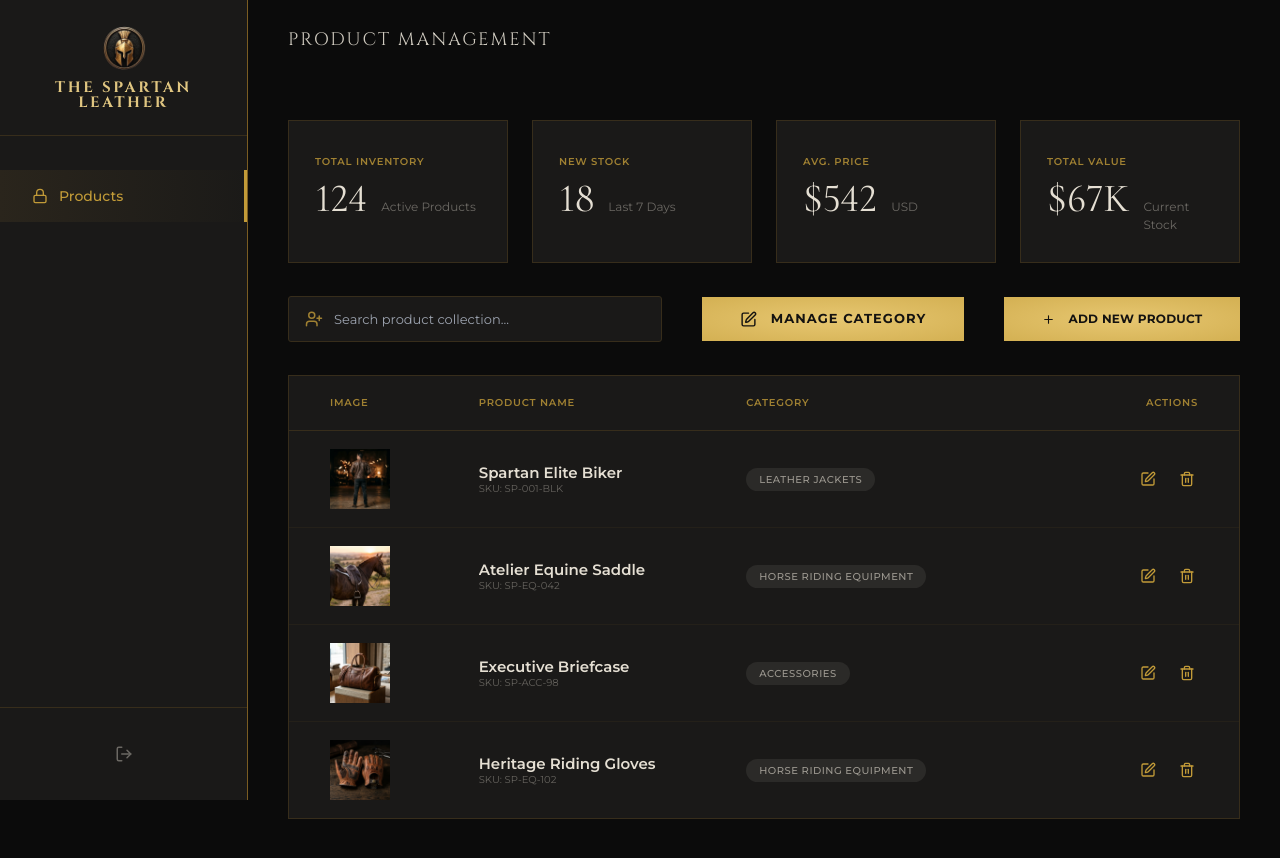
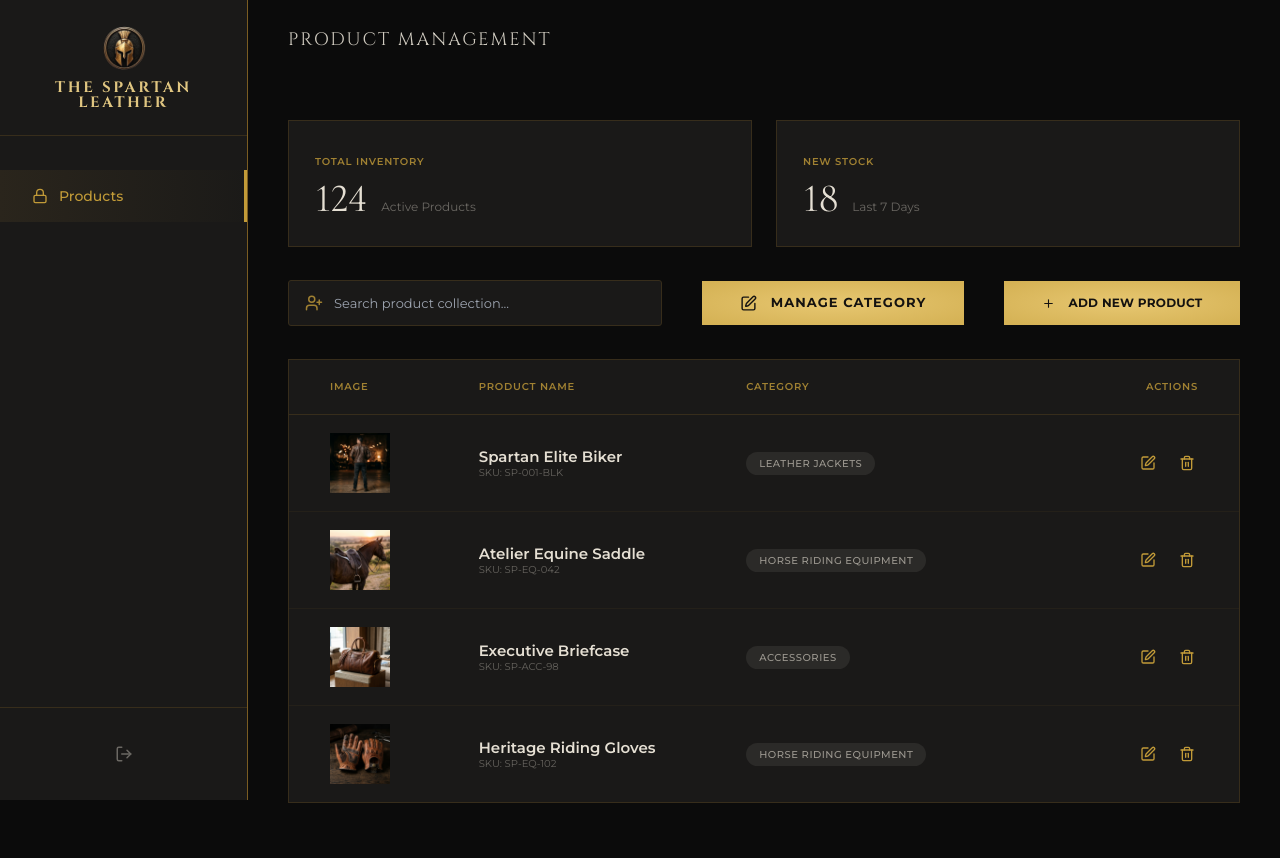
Before and after one commit to devdevcipator-arch/The-spartan-Leather, a Next.js app: page /admin in a window 1280 px wide. Shown: the top 858 px of the page. Built offline with nearby package versions, Linux system fonts and the light colour scheme.

Commit message:
feat(admin): drop avg price and total value stat cards

```diff
--- a/src/components/admin/AdminProductManagement.tsx
+++ b/src/components/admin/AdminProductManagement.tsx
@@ -20,8 +20,6 @@
 const STATS = [
   { label: "Total Inventory", value: "124", unit: "Active Products" },
   { label: "New Stock", value: "18", unit: "Last 7 Days" },
-  { label: "Avg. Price", value: "$542", unit: "USD" },
-  { label: "Total Value", value: "$67K", unit: "Current Stock" },
 ];
 
 const PRODUCTS: Product[] = [
@@ -119,7 +117,7 @@
       {/* Content */}
       <div className="px-10 pb-16 pt-[40px]">
         {/* Inventory summary */}
-        <section className="grid grid-cols-1 gap-6 sm:grid-cols-2 xl:grid-cols-4">
+        <section className="grid grid-cols-1 gap-6 sm:grid-cols-2">
           {STATS.map((stat) => (
             <div
               key={stat.label}
```
